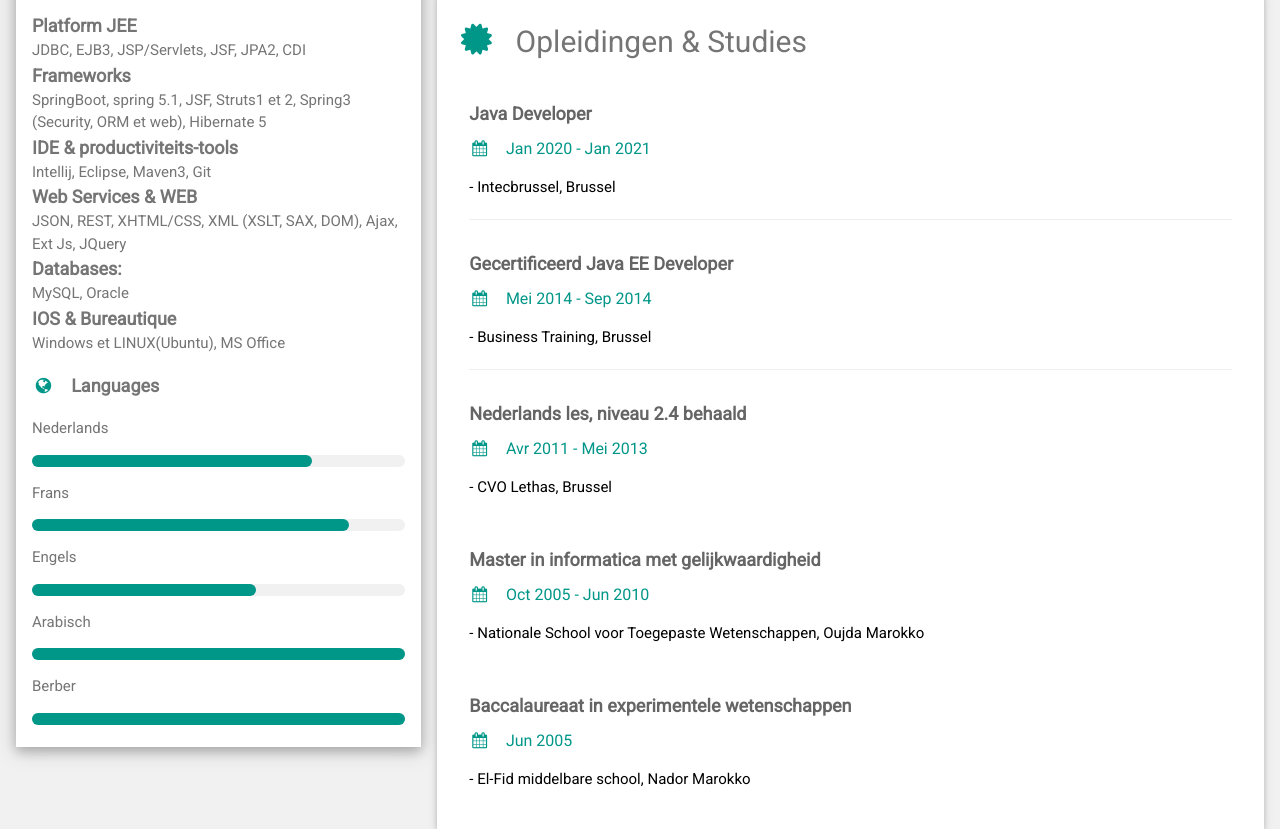
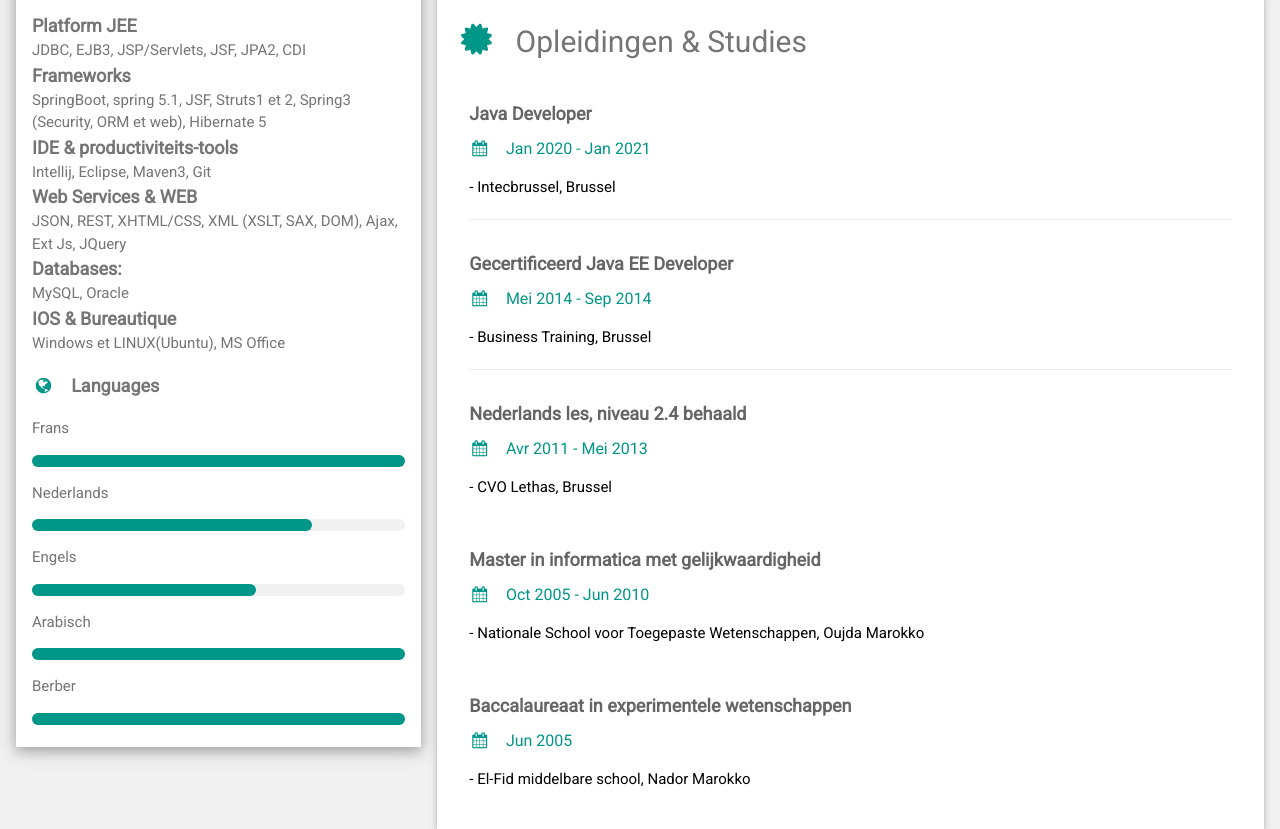
Before and after one commit to nozha-kannouf/cv-nozha-kannouf, a plain HTML site: page index.html in a window 1280 px wide. Shown: the part 1103-1932 px from the top of the page. Drawn offline with nearby package versions, Linux system fonts and the light colour scheme.

Commit message:
Update index.html

```diff
--- a/index.html
+++ b/index.html
@@ -58,14 +58,15 @@ html,body,h1,h2,h3,h4,h5,h6 {font-family: "Roboto", sans-serif}
             <br>
 
             <p class="w3-large w3-text-theme"><b><i class="fa fa-globe fa-fw w3-margin-right w3-text-teal"></i>Languages</b></p>
+            <p>Frans</p>
+            <div class="w3-light-grey w3-round-xlarge">
+                <div class="w3-round-xlarge w3-teal" style="height:12px;width:100%"></div>
+            </div>
             <p>Nederlands</p>
             <div class="w3-light-grey w3-round-xlarge">
                 <div class="w3-round-xlarge w3-teal" style="height:12px;width:75%"></div>
             </div>
-            <p>Frans</p>
-            <div class="w3-light-grey w3-round-xlarge">
-                <div class="w3-round-xlarge w3-teal" style="height:12px;width:85%"></div>
-            </div>
+
             <p>Engels</p>
             <div class="w3-light-grey w3-round-xlarge">
                 <div class="w3-round-xlarge w3-teal" style="height:12px;width:60%"></div>
```
